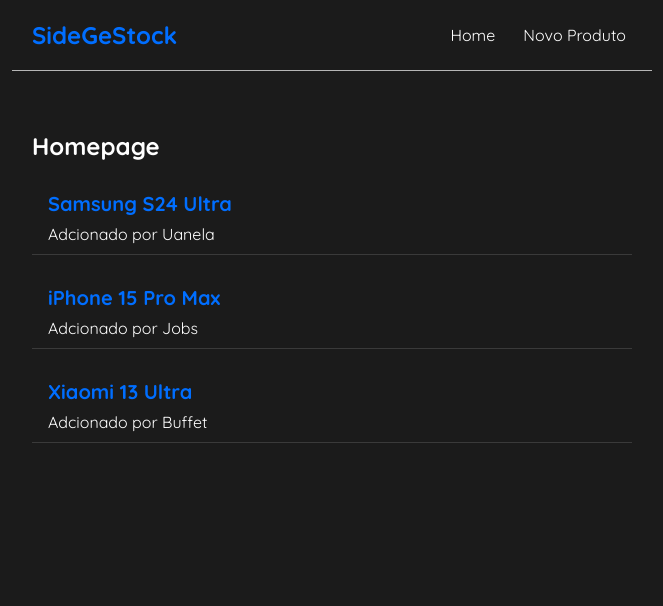
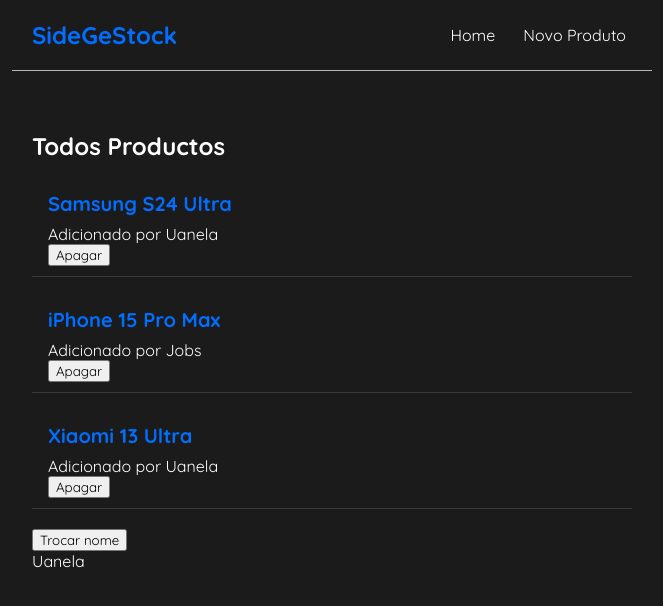
Before and after one commit to GeorgeSamuel92/CURSO_YOUTUBE---curso-completo-de-react-para-iniciantes-gratuito, a React (Create React App) app: page / in a window 1280 px wide. Shown: the top 606 px of the page, without its empty margins (308-971 px from the left). Built offline with nearby package versions, Linux system fonts and the light colour scheme.

Commit message:
baseado na aula 15

```diff
--- a/src/components/Home.js
+++ b/src/components/Home.js
@@ -1,4 +1,5 @@
-import React, { useState } from 'react';
+import { useState, useEffect } from "react";
+import ProductsList from "./ProductsLists.js";
 
 export default function Home() {
   const [products, setProducts] = useState([
@@ -17,22 +18,32 @@
     {
       name: "Xiaomi 13 Ultra",
       description: "producto teste adicionado",
-            worker: "Buffet",
+      worker: "Uanela",
       id: 3,
     },
   ]);
 
+  const [name, setName] = useState("Uanela");
+
+  const handleDelete = (id) => {
+    const newProdutcts = products.filter((product) => product.id !== id);
+    setProducts(newProdutcts);
+  };
+
+  useEffect(() => {
+    console.log("useEffect executou");
+    console.log(name);
+  }, [name, products] );
+
   return (
-        <div className='home'>
-            <h2>Homepage</h2>
-            {products.map(products =>
-                <div className='product-preview' key={products.id}>
-                    <h2>{products.name}</h2>
-                    <p>Adcionado por {products.worker}</p>
+    <div className="home">
+      <ProductsList
+        products={products}
+        title="Todos Productos"
+        handleDelete={handleDelete}
+      />
+      <button onClick={() => setName('Como')} style={{color: 'black'}}>Trocar nome</button>
+      <p>{name}</p>
     </div>
-            )}
-
-
-        </div>
-    )
+  );
 }
--- a/src/components/ProductsLists.js
+++ b/src/components/ProductsLists.js
@@ -1 +1,16 @@
-rfc
+import React from "react";
+
+export default function ProductsList({ products, title, handleDelete }) {
+  return (
+    <div className="products-list">
+      <h2>{title}</h2>
+      {products.map((product) => (
+        <div className="product-preview" key={product.id}>
+          <h2>{product.name}</h2>
+          <p>Adicionado por {product.worker}</p>
+          <button onClick={() => handleDelete(product.id)}  style={{ color: '#000' }}>Apagar</button>
+        </div>
+      ))}
+    </div>
+  );
+}
```
Lines whose indentation alone changed are shown as unchanged.
